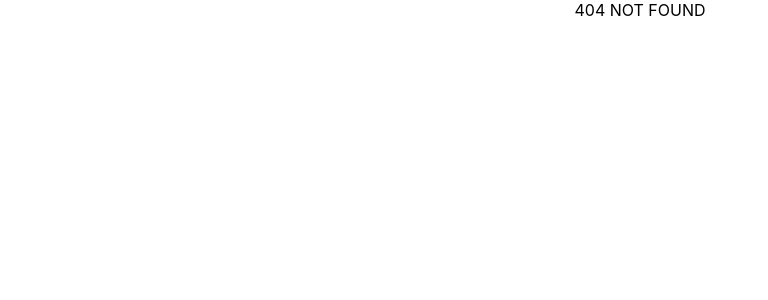
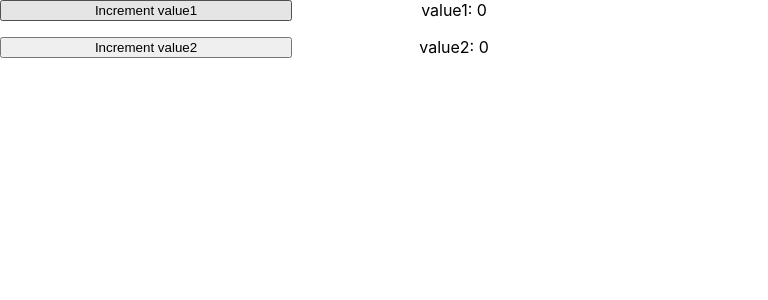
Before and after one commit to Alexyei/react-hooks, a React (Create React App) app: page /store2 in a window 1280 px wide. Before the commit this address had no page. Shown: the top 300 px of the page, without its empty margins (0-768 px from the left). Built offline with nearby package versions, Linux system fonts and the light colour scheme.

Commit message:
useSyncExternalStore

```diff
--- /dev/null
+++ b/src/components/build-in-hooks/useSyncExternalStore2.tsx
@@ -0,0 +1,79 @@
+import {FC, useEffect, useState, useSyncExternalStore} from "react";
+
+type ValueType = {value1:number,value2:number}
+
+
+function createStore(initialState:ValueType) {
+    type listenerType = (state:ValueType)=>void
+
+    let currentState = initialState;
+    const listeners = new Set<listenerType>();
+    return {
+        getState: () => currentState,
+        setState: (newState:ValueType) => {
+            currentState = newState;
+            listeners.forEach((listener) => listener(currentState));
+        },
+        subscribe: (listener:listenerType):()=>any => {
+            listeners.add(listener);
+            return () => listeners.delete(listener);
+        },
+    };
+}
+
+const store = createStore({
+    value1: 0,
+    value2: 0,
+});
+
+
+//селектор позволяет сохранять не весть сторе в юзстате, а только отдельное свойтсво. Это позволяет реагировать только на изменение конкретного свойства, а не всего объекта store.
+const useStore = <SelectorOutput,>(selector:(state:ValueType)=>SelectorOutput) => {
+     // return useSyncExternalStore(store.subscribe, () => selector(store.getState()));
+
+    const [state, setState] = useState(selector(store.getState()))
+
+    useEffect(()=>store.subscribe((state)=>setState(selector(state))),[])
+
+    return state;
+}
+const DisplayValue:FC<{item: keyof ValueType}> = ({ item }) => (
+    <div>
+        {item}: {useStore((state) => state[item])}
+    </div>
+);
+
+const IncrementValue:FC<{item:keyof ValueType}> = ({ item }) => (
+    <button
+        onClick={() => {
+            const state = store.getState();
+            store.setState({
+                ...state,
+                [item]: state[item] + 1,
+            });
+        }}
+    >
+        Increment {item}
+    </button>
+);
+
+
+const UseSyncExternalStoreExample2:FC = ()=>{
+    return (
+        <div
+            style={{
+                display: "grid",
+                gridTemplateColumns: "1fr 1fr",
+                maxWidth: 600,
+                gap: "1rem",
+            }}
+        >
+            <IncrementValue item="value1" />
+            <DisplayValue item="value1" />
+            <IncrementValue item="value2" />
+            <DisplayValue item="value2" />
+        </div>
+    )
+}
+
+export default UseSyncExternalStoreExample2;
--- /dev/null
+++ b/src/components/build-in-hooks/useSyncExternalStore3.tsx
@@ -0,0 +1,79 @@
+import {FC, useEffect, useState, useSyncExternalStore} from "react";
+import useSyncExternalStore2 from "./useSyncExternalStore2";
+
+function createStore<ValueType>(initialState:ValueType) {
+    type listenerType = (state:ValueType)=>void
+
+    let currentState = initialState;
+    const listeners = new Set<listenerType>();
+
+    const subscribe= (listener:listenerType):()=>any => {
+        listeners.add(listener);
+        return () => listeners.delete(listener);
+    }
+
+    return {
+        getState: () => currentState,
+        setState: (newState:ValueType) => {
+            currentState = newState;
+            listeners.forEach((listener) => listener(currentState));
+        },
+        subscribe,
+        useStore: <SelectorOutput,>(selector:(state:ValueType)=>SelectorOutput) => {
+            // return useSyncExternalStore(subscribe, () => selector(currentState));
+
+            const [state, setState] = useState(selector(currentState))
+
+            useEffect(()=>subscribe((state)=>setState(selector(state))),[])
+
+            return state;
+        }
+    };
+}
+
+const store = createStore({
+    value1: 0,
+    value2: 0,
+});
+
+type ValueType = ReturnType<typeof store.getState>
+
+const DisplayValue:FC<{item: keyof ValueType}> = ({ item }) => (
+    <div>
+        {item}: {store.useStore((state) => state[item])}
+    </div>
+);
+
+const IncrementValue:FC<{item:keyof ValueType}> = ({ item }) => (
+    <button
+        onClick={() => {
+            const state = store.getState();
+            store.setState({
+                ...state,
+                [item]: state[item] + 1,
+            });
+        }}
+    >
+        Increment {item}
+    </button>
+);
+
+const UseSyncExternalStore3:FC = ()=>{
+    return (
+        <div
+            style={{
+                display: "grid",
+                gridTemplateColumns: "1fr 1fr",
+                maxWidth: 600,
+                gap: "1rem",
+            }}
+        >
+            <IncrementValue item="value1" />
+            <DisplayValue item="value1" />
+            <IncrementValue item="value2" />
+            <DisplayValue item="value2" />
+        </div>
+    )
+}
+
+export default UseSyncExternalStore3;
--- a/src/router/routes.tsx
+++ b/src/router/routes.tsx
@@ -48,6 +48,8 @@ import UseRenderCount from "../components/custom/useRenderCount";
 import UseDebugInformation from "../components/custom/useDebugInformation";
 import UseHover from "../components/custom/useHover";
 import UseLongPress from "../components/custom/useLongPress";
+import UseSyncExternalStoreExample2 from "../components/build-in-hooks/useSyncExternalStore2";
+import UseSyncExternalStoreExample3 from "../components/build-in-hooks/useSyncExternalStore3";
 
 
 export const publicRoutes= [
@@ -69,6 +71,8 @@ export const publicRoutes= [
 
     //CUSTOM
     {path: '/store', element: (<UseSyncExternalStoreExample/>), linkName: 'useSyncExternalStore'},
+    {path: '/store2', element: (<UseSyncExternalStoreExample2/>), linkName: 'useSyncExternalStore2'},
+    {path: '/store3', element: (<UseSyncExternalStoreExample3/>), linkName: 'useSyncExternalStore3'},
     {path: '/local-storage', element: (<UseLocalStorageExample/>),linkName: 'useLocalStorage'},
     {path: '/session-storage', element: (<UseSessionStorageExample/>),linkName: 'useSessionStorage'},
     {path: '/toggle', element: (<UseToggleExample/>),linkName: 'useToggle'},
```
Also changed, not shown: src/components/build-in-hooks/conspects/useSyncExternalStore.md (added, +26 -0 lines).
